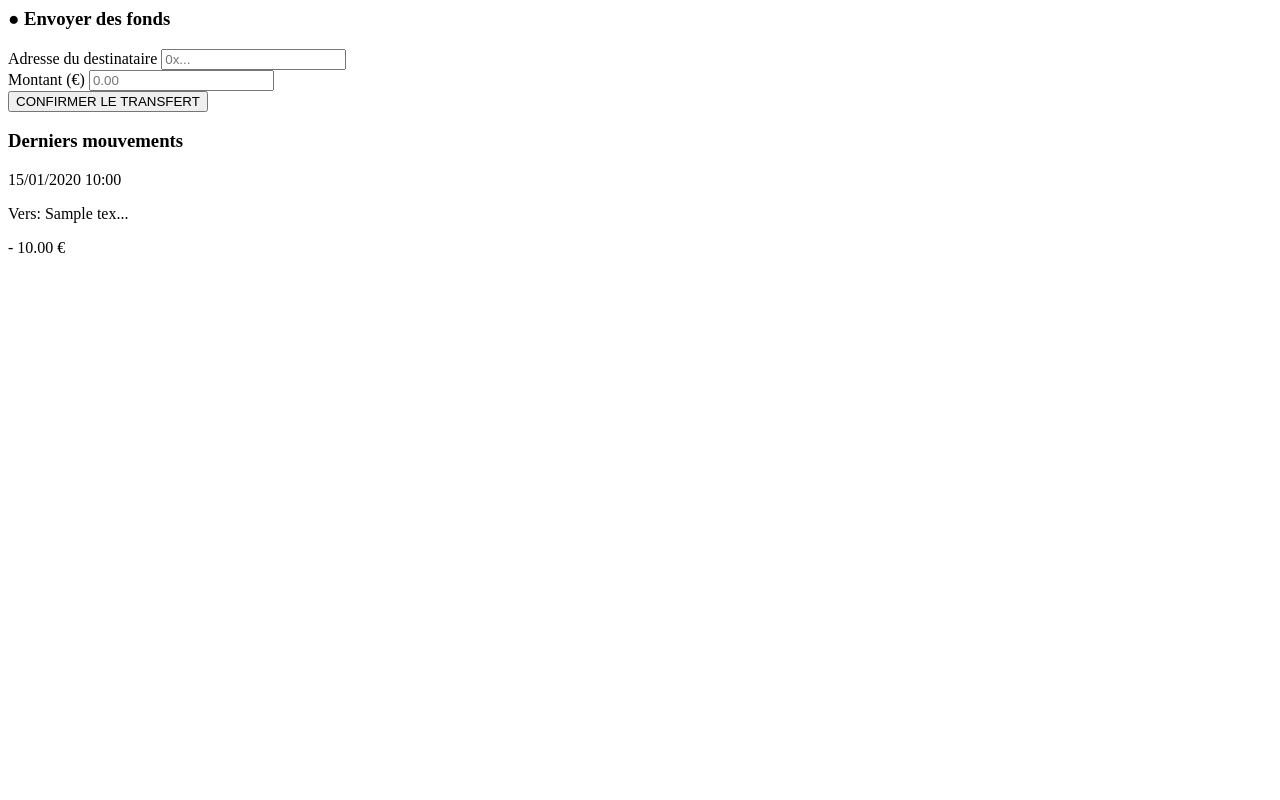
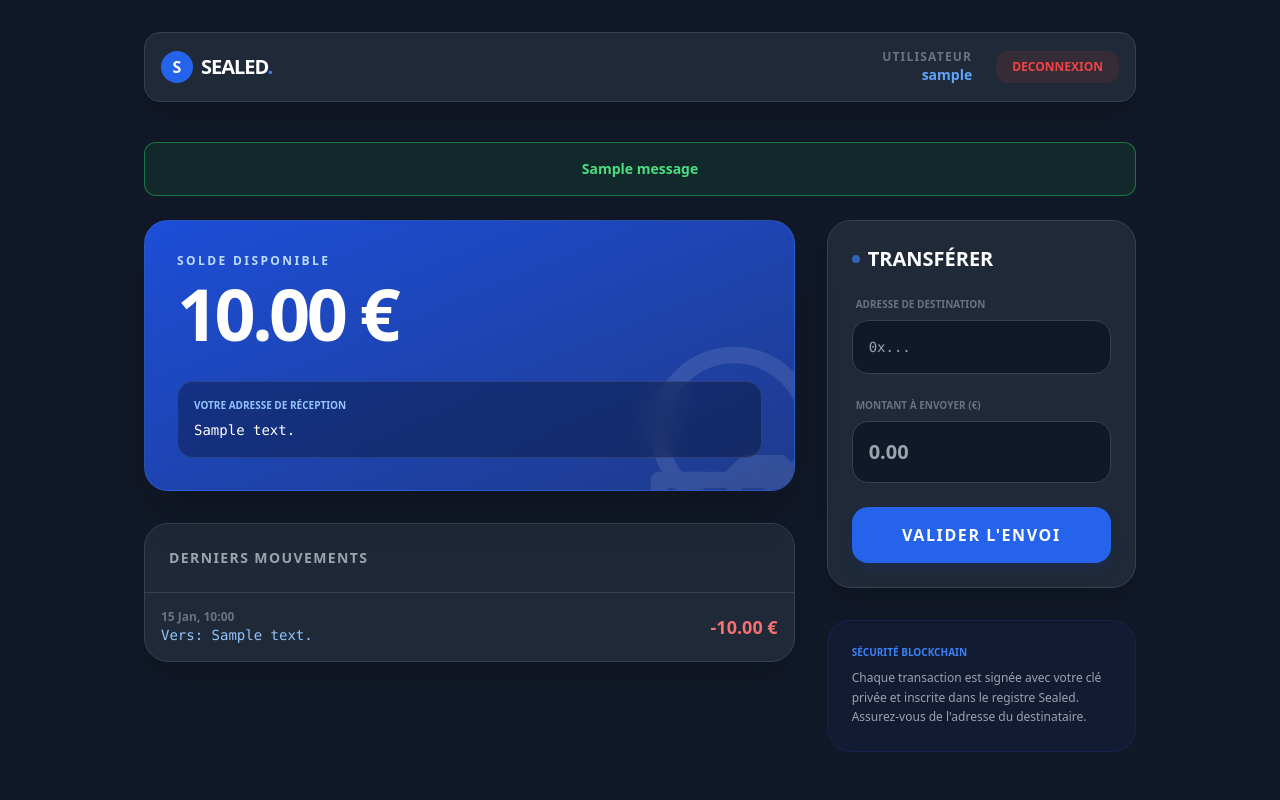
Before and after one commit to JahidWAV/sealed, a Flask app: page /dashboard in a window 1280 px wide. Run offline with Flask 3, Linux system fonts and the light colour scheme; the visitor is signed in with stand-in values (Sample User, id 1); tables that the repository leaves empty hold one stand-in row (values such as "Sample post"); one stand-in notice (Sample message) is shown; some libraries are stand-ins or nearby versions.

Commit message:
Add files via upload

```diff
--- a/templates/dashboard.html
+++ b/templates/dashboard.html
@@ -1,43 +1,117 @@
-<!-- Dans la section Actions de ton dashboard.html -->
-<div class="grid grid-cols-1 md:grid-cols-2 gap-8 mt-10">
+<!DOCTYPE html>
+<html lang="fr">
+<head>
+    <meta charset="UTF-8">
+    <meta name="viewport" content="width=device-width, initial-scale=1.0">
+    <script src="https://cdn.tailwindcss.com"></script>
+    <title>Sealed - Portefeuille Réel</title>
+</head>
+<body class="bg-gray-900 text-white min-h-screen font-sans">
 
-    <!-- FORMULAIRE D'ENVOI REEL -->
-    <div class="bg-gray-800 p-6 rounded-2xl border border-gray-700">
-        <h3 class="text-xl font-bold mb-6 flex items-center gap-2">
-            <span class="text-blue-500">●</span> Envoyer des fonds
+    <div class="max-w-5xl mx-auto px-4 py-8">
+        <nav class="flex justify-between items-center mb-10 bg-gray-800 p-4 rounded-2xl border border-gray-700 shadow-xl">
+            <div class="flex items-center gap-2">
+                <div class="w-8 h-8 bg-blue-600 rounded-full flex items-center justify-center font-black">S</div>
+                <h1 class="text-xl font-black tracking-tighter uppercase">Sealed<span class="text-blue-500">.</span></h1>
+            </div>
+            <div class="flex items-center gap-6">
+                <div class="text-right hidden sm:block">
+                    <p class="text-xs text-gray-500 font-bold uppercase tracking-widest">Utilisateur</p>
+                    <p class="text-sm font-bold text-blue-400">{{ user.username }}</p>
+                </div>
+                <a href="/logout" class="bg-red-500/10 text-red-500 hover:bg-red-500 hover:text-white px-4 py-2 rounded-xl text-xs font-black transition duration-200">DECONNEXION</a>
+            </div>
+        </nav>
+
+        {% with messages = get_flashed_messages(with_categories=true) %}
+          {% if messages %}
+            {% for category, message in messages %}
+              <div class="mb-6 p-4 rounded-xl text-sm font-bold text-center border {% if category == 'danger' %}bg-red-500/10 text-red-400 border-red-500/50{% else %}bg-green-500/10 text-green-400 border-green-500/50{% endif %}">
+                {{ message }}
+              </div>
+            {% endfor %}
+          {% endif %}
+        {% endwith %}
+
+        <div class="grid grid-cols-1 lg:grid-cols-3 gap-8">
+
+            <div class="lg:col-span-2 space-y-8">
+                <div class="bg-gradient-to-br from-blue-700 to-blue-900 p-8 rounded-3xl shadow-2xl relative overflow-hidden border border-blue-400/20">
+                    <div class="relative z-10">
+                        <p class="text-blue-200 text-xs font-black uppercase tracking-[0.2em] mb-2">Solde Disponible</p>
+                        <h2 class="text-5xl md:text-7xl font-black tracking-tighter mb-8">{{ "%.2f"|format(user.balance) }} €</h2>
+
+                        <div class="bg-black/30 backdrop-blur-md p-4 rounded-2xl border border-white/10 inline-block w-full">
+                            <p class="text-[10px] text-blue-300 font-bold uppercase mb-1">Votre Adresse de Réception</p>
+                            <code class="text-xs md:text-sm font-mono text-white break-all">{{ user.wallet_address }}</code>
+                        </div>
+                    </div>
+                    <div class="absolute -right-10 -bottom-10 opacity-10">
+                        <svg width="200" height="200" fill="white" viewBox="0 0 24 24"><path d="M21 18l-3-3h-5l-2 2H3a1 1 0 00-1 1v4a1 1 0 001 1h18a1 1 0 001-1v-4a1 1 0 00-1-1zm-9 3H4v-2h7l1 1 1-1h7v2h-8zM12 2C6.48 2 2 6.48 2 12s4.48 10 10 10 10-4.48 10-10S17.52 2 12 2zm0 18c-4.41 0-8-3.59-8-8s3.59-8 8-8 8 3.59 8 8-3.59 8-8 8z"/></svg>
+                    </div>
+                </div>
+
+                <div class="bg-gray-800 rounded-3xl border border-gray-700 overflow-hidden shadow-xl">
+                    <div class="p-6 border-b border-gray-700 bg-gray-800/50">
+                        <h3 class="font-black uppercase text-sm tracking-widest text-gray-400">Derniers Mouvements</h3>
+                    </div>
+                    <div class="p-0 max-h-[400px] overflow-y-auto">
+                        {% if transactions %}
+                            <table class="w-full text-left border-collapse">
+                                <tbody class="divide-y divide-gray-700">
+                                    {% for tx in transactions %}
+                                    <tr class="hover:bg-gray-700/30 transition">
+                                        <td class="p-4">
+                                            <p class="text-xs text-gray-500 font-bold">{{ tx.timestamp.strftime('%d %b, %H:%M') }}</p>
+                                            <p class="text-sm font-mono text-blue-300 truncate w-32 md:w-full">Vers: {{ tx.recipient_address }}</p>
+                                        </td>
+                                        <td class="p-4 text-right">
+                                            <span class="text-red-400 font-black text-lg">-{{ "%.2f"|format(tx.amount) }} €</span>
+                                        </td>
+                                    </tr>
+                                    {% endfor %}
+                                </tbody>
+                            </table>
+                        {% else %}
+                            <div class="p-10 text-center">
+                                <p class="text-gray-600 font-bold italic">Aucun transfert effectué pour le moment.</p>
+                            </div>
+                        {% endif %}
+                    </div>
+                </div>
+            </div>
+
+            <div class="space-y-8">
+                <div class="bg-gray-800 p-6 rounded-3xl border border-gray-700 shadow-xl">
+                    <h3 class="text-xl font-black mb-6 flex items-center gap-2">
+                        <span class="w-2 h-2 bg-blue-500 rounded-full animate-pulse"></span>
+                        TRANSFÉRER
                     </h3>
-        <form action="/send" method="POST" class="space-y-4">
+                    <form action="/send" method="POST" class="space-y-6">
                         <div>
-                <label class="text-xs text-gray-500 uppercase font-bold px-1">Adresse du destinataire</label>
-                <input type="text" name="recipient_address" placeholder="0x..." class="w-full bg-gray-900 border border-gray-700 p-3 rounded-xl focus:border-blue-500 outline-none transition" required>
+                            <label class="block text-[10px] font-black text-gray-500 uppercase mb-2 ml-1">Adresse de destination</label>
+                            <input type="text" name="recipient_address" placeholder="0x..." class="w-full bg-gray-900 border border-gray-700 p-4 rounded-2xl focus:border-blue-500 focus:ring-1 focus:ring-blue-500 outline-none transition font-mono text-sm" required>
                         </div>
                         <div>
-                <label class="text-xs text-gray-500 uppercase font-bold px-1">Montant (€)</label>
-                <input type="number" step="0.01" name="amount" placeholder="0.00" class="w-full bg-gray-900 border border-gray-700 p-3 rounded-xl focus:border-blue-500 outline-none transition" required>
+                            <label class="block text-[10px] font-black text-gray-500 uppercase mb-2 ml-1">Montant à envoyer (€)</label>
+                            <input type="number" step="0.01" name="amount" placeholder="0.00" class="w-full bg-gray-900 border border-gray-700 p-4 rounded-2xl focus:border-blue-500 focus:ring-1 focus:ring-blue-500 outline-none transition font-bold text-xl" required>
                         </div>
-            <button type="submit" class="w-full bg-blue-600 hover:bg-blue-700 py-3 rounded-xl font-black transition transform active:scale-95 shadow-lg">
-                CONFIRMER LE TRANSFERT
+                        <button type="submit" class="w-full bg-blue-600 hover:bg-blue-500 text-white py-4 rounded-2xl font-black uppercase tracking-widest shadow-lg shadow-blue-900/20 transition transform active:scale-95">
+                            Valider l'envoi
                         </button>
                     </form>
                 </div>
 
-    <!-- HISTORIQUE DES TRANSACTIONS -->
-    <div class="bg-gray-800 p-6 rounded-2xl border border-gray-700">
-        <h3 class="text-xl font-bold mb-6">Derniers mouvements</h3>
-        <div class="space-y-4 max-h-[300px] overflow-y-auto pr-2">
-            {% if transactions %}
-                {% for tx in transactions %}
-                <div class="flex justify-between items-center p-3 bg-gray-900/50 rounded-xl border border-gray-700">
-                    <div>
-                        <p class="text-xs text-gray-500">{{ tx.timestamp.strftime('%d/%m/%Y %H:%M') }}</p>
-                        <p class="text-sm font-mono text-gray-300">Vers: {{ tx.recipient_address[:10] }}...</p>
-                    </div>
-                    <span class="text-red-400 font-bold">- {{ "%.2f"|format(tx.amount) }} €</span>
-                </div>
-                {% endfor %}
-            {% else %}
-                <p class="text-gray-600 text-center py-10">Aucune transaction effectuée.</p>
-            {% endif %}
+                <div class="bg-blue-900/10 p-6 rounded-3xl border border-blue-900/30">
+                    <p class="text-[10px] font-black text-blue-500 uppercase mb-2">Sécurité Blockchain</p>
+                    <p class="text-xs text-gray-400 leading-relaxed">
+                        Chaque transaction est signée avec votre clé privée et inscrite dans le registre Sealed. Assurez-vous de l'adresse du destinataire.
+                    </p>
                 </div>
             </div>
+
         </div>
+    </div>
+
+</body>
+</html>
```
Lines whose indentation alone changed are shown as unchanged.
